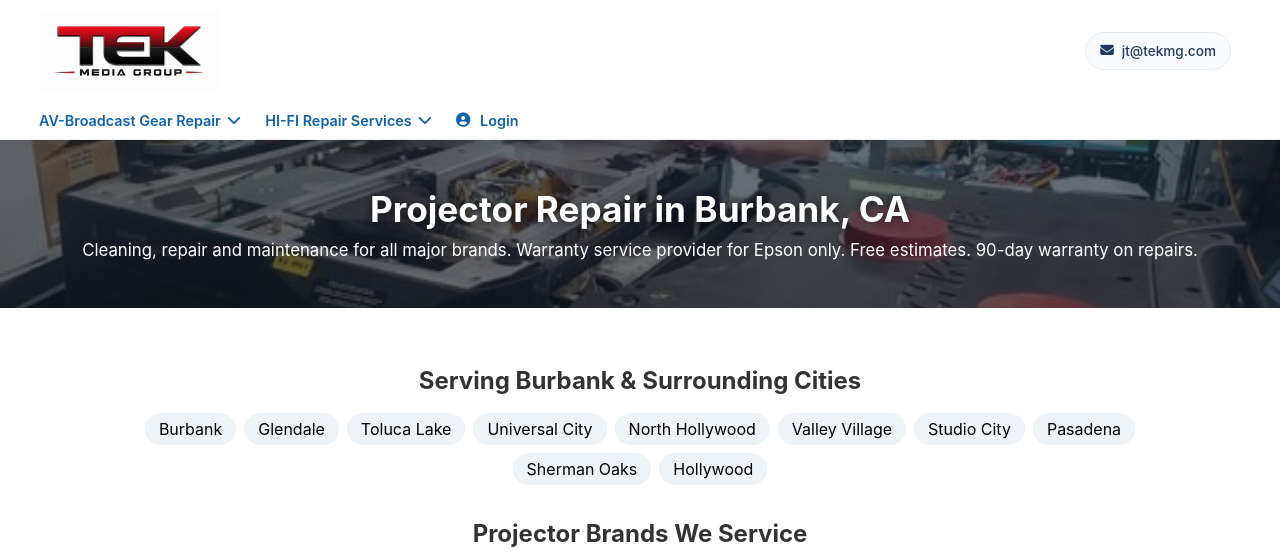
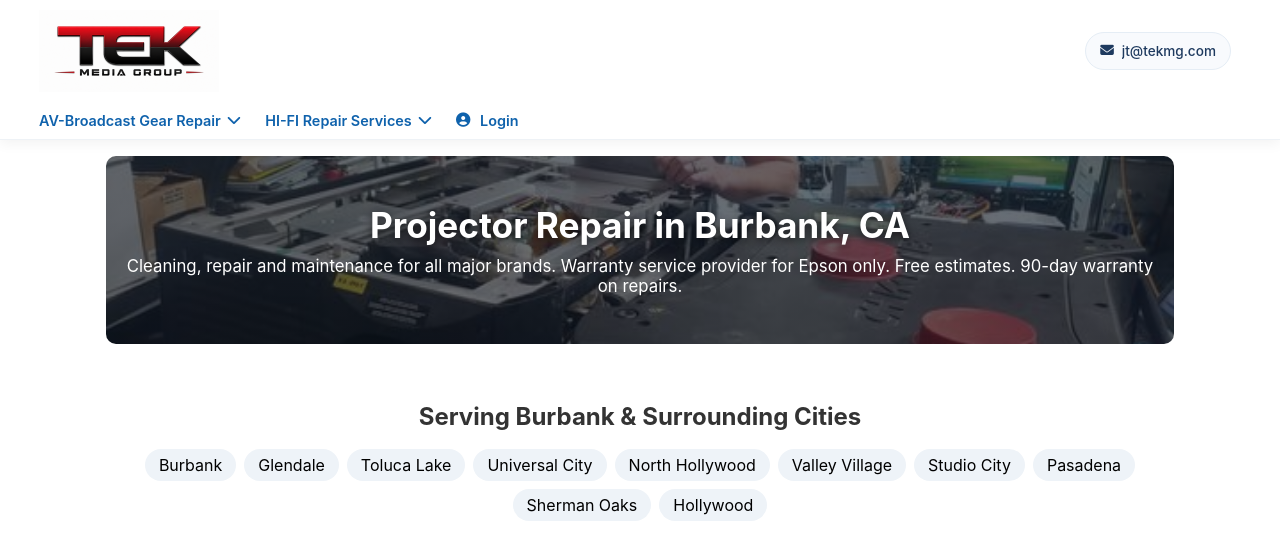
Before and after one commit to asefayan-code/TekMG, a Flask app: page /projector-repair in a window 1280 px wide. Shown: the top 556 px of the page. Run offline with Flask 3, Linux system fonts and the light colour scheme.

Commit message:
Projector page: brands lower, banner container width
Co-Authored-By: Claude Sonnet 5.5 <noreply@anthropic.com>
Claude-Session: https://claude.ai/code/session_01BXEwmgWNDY62LNVBSXaepN

```diff
--- a/templates/projector-repair.html
+++ b/templates/projector-repair.html
@@ -11,7 +11,8 @@
 "makesOffer":{"@type":"Offer","itemOffered":{"@type":"Service","name":"Projector Repair"}}}
 </script>
 <style>
-.pj-hero{background:linear-gradient(rgba(10,20,32,.62),rgba(10,20,32,.62)),#1c2733 url(/images/projector-repair.jpg) center/cover no-repeat;color:#fff;text-align:center;padding:48px 16px}
+.pj-herowrap{max-width:1100px;margin:16px auto 0;padding:0 16px}
+.pj-hero{border-radius:10px;background:linear-gradient(rgba(10,20,32,.62),rgba(10,20,32,.62)),#1c2733 url(/images/projector-repair.jpg) center/cover no-repeat;color:#fff;text-align:center;padding:48px 16px}
 .pj-hero h1{color:#fff;font-size:1.7rem;margin:0 0 10px;text-shadow:0 2px 8px rgba(0,0,0,.6)}
 .pj-hero p{font-size:1.05rem;margin:0}
 .pj-wrap{max-width:1100px;margin:0 auto;padding:24px 16px}
@@ -33,17 +34,15 @@
 {% endblock %}
 {% block content %}
 <main>
-<section class="pj-hero">
+<div class="pj-herowrap"><section class="pj-hero">
   <h1>Projector Repair in Burbank, CA</h1>
   <p>Cleaning, repair and maintenance for all major brands. Warranty service provider for Epson only. Free estimates. 90-day warranty on repairs.</p>
-</section>
+</section></div>
 <div class="pj-wrap">
 
   <h2>Serving Burbank &amp; Surrounding Cities</h2>
   <ul class="pj-chips"><li>Burbank</li><li>Glendale</li><li>Toluca Lake</li><li>Universal City</li><li>North Hollywood</li><li>Valley Village</li><li>Studio City</li><li>Pasadena</li><li>Sherman Oaks</li><li>Hollywood</li></ul>
 
-  <h2>Projector Brands We Service</h2>
-  <div class="pj-brands"><div>EPSON<br><small style="font-weight:400">Warranty service provider</small></div><div>NEC</div><div>SHARP</div><div>JVC</div><div>SONY</div><div>PANASONIC</div><div>BenQ</div><div>BARCO</div><div>OPTOMA</div><div>CHRISTIE</div><div>HITACHI</div><div>ViewSonic</div><div>CANON</div><div>MITSUBISHI</div><div>LG</div><div>TOSHIBA</div><div>XGIMI</div></div>
 
   <h2>Our Repair Services</h2>
   <div class="pj-cols">
@@ -57,6 +56,9 @@
     <div class="pj-clean-grid"><div>Exterior &amp; Interior Cleaning</div><div>Cooling System Service</div><div>Lens &amp; Optics Cleaning</div><div>Input Testing &amp; Calibration</div></div>
   </div>
 
+  <h2>Projector Brands We Service</h2>
+  <div class="pj-brands"><div>EPSON<br><small style="font-weight:400">Warranty service provider</small></div><div>NEC</div><div>SHARP</div><div>JVC</div><div>SONY</div><div>PANASONIC</div><div>BenQ</div><div>BARCO</div><div>OPTOMA</div><div>CHRISTIE</div><div>HITACHI</div><div>ViewSonic</div><div>CANON</div><div>MITSUBISHI</div><div>LG</div><div>TOSHIBA</div><div>XGIMI</div></div>
+
   <p class="pj-note"><strong>Free estimates</strong> &middot; 90-day warranty on repairs &middot; Pickup and delivery available<br>
   Monday&ndash;Friday 8:30 AM&ndash;5:00 PM &middot; Weekends and after hours by appointment only</p>
 </div>
```
